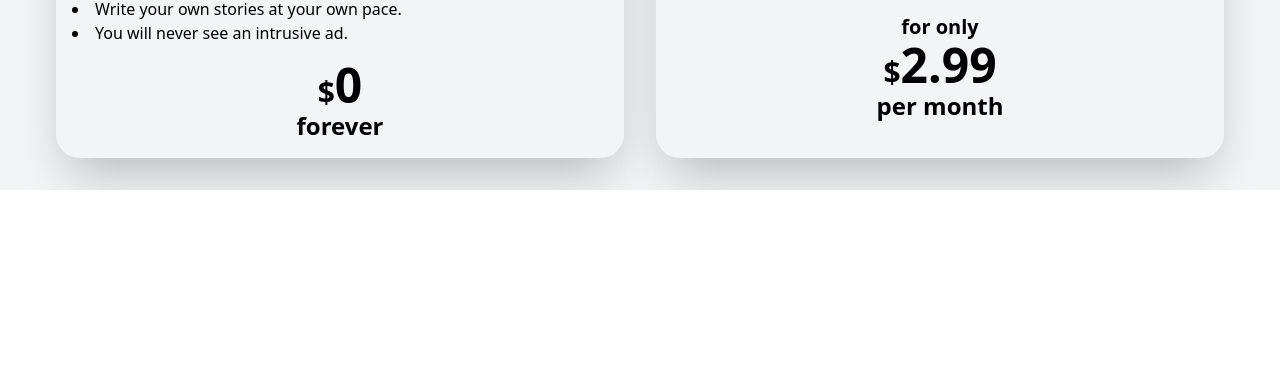
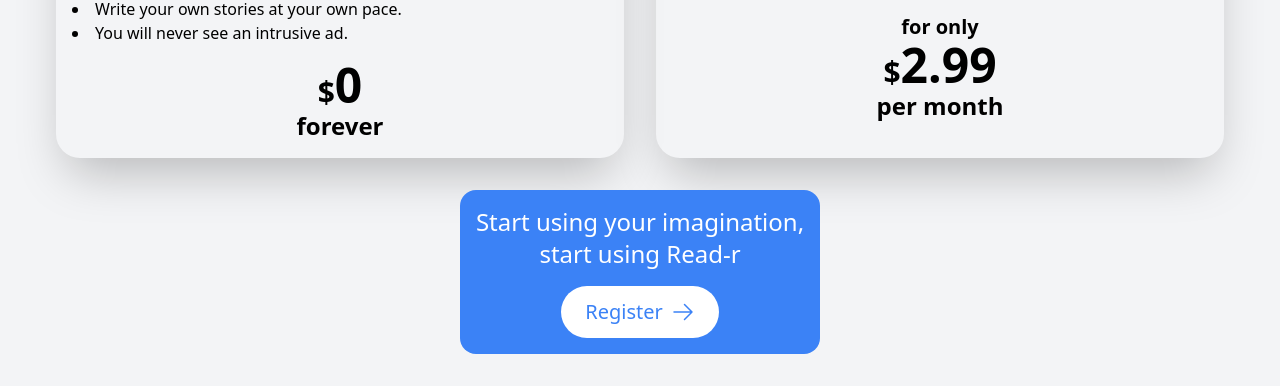
Before and after one commit to Monaschinas/readr-landing-page, a website: page index.html in a window 1280 px wide. Shown: the part 4055-4441 px from the top of the page. Before the commit the page ends 4245 px from the top, so only its background shows below. Drawn offline with Linux system fonts and the light colour scheme.

Commit message:
feat: add call-to-action on english main page

```diff
--- a/index.html
+++ b/index.html
@@ -185,6 +185,15 @@
         </div>
       </div>
     </section>
+    <section class="flex flex-col justify-center items-center rounded-2xl bg-primary text-center gap-4  p-4">
+      <h2 class="text-2xl text-white">Start using your imagination,<br>start using Read-r</h2>
+      <a href="https://app.Reader.app/" class="flex justify-center w-fit items-center btn-white text-primary  rounded-full gap-1 md:gap-2">
+        <span class="md:text-xl">Register</span>
+        <svg xmlns="http://www.w3.org/2000/svg" fill="none" viewBox="0 0 24 24" stroke-width="1.5" stroke="currentColor" class="w-4 h-4 md:w-6 md:h-6">
+          <path stroke-linecap="round" stroke-linejoin="round" d="M13.5 4.5L21 12m0 0l-7.5 7.5M21 12H3" />
+        </svg>
+      </a>
+    </section>
   </main>
   <footer>
 
--- a/styles/input.css
+++ b/styles/input.css
@@ -14,4 +14,8 @@
   .btn-primary {
     @apply py-3 px-6 bg-primary text-white;
   }
+
+  .btn-white {
+    @apply py-3 px-6 bg-white;
+  }
 }
```
Also changed, not shown: styles/style.css.
